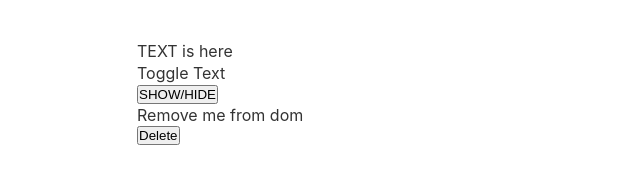
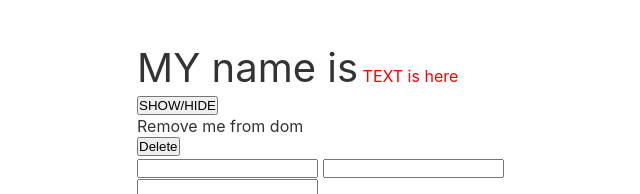
Before and after one commit to yserane/JSTraining, a plain HTML site: page Day2/JSHTMLPractice/index.html in a window 1280 px wide. Both pictures are taken after a click on the button "SHOW/HIDE". Shown: the top 194 px of the page, without its empty margins (263-903 px from the left). Drawn offline with Linux system fonts and the light colour scheme.

Commit message:
day 2 session

```diff
--- a/Day2/JSHTMLPractice/index.html
+++ b/Day2/JSHTMLPractice/index.html
@@ -10,17 +10,18 @@
 </head>
 
 <body>
-    <div class="container">
-        <span id="span-id-1"></span>
+    <div class="container" id="main-dev">
+        <span id="span-id-1">MOM 2</span>
         <span class="span-class-1">TEXT is here</span>
         <div>
             <p id="p-1">Toggle Text</p>
-            <button onclick="toggleMe()">SHOW/HIDE</button>
+            <button onclick="toggleMe(event)">SHOW/HIDE</button>
         </div>
         <div>
             <p id="p-2">Remove me from dom</p>
             <button onclick="removeFromDom()">Delete</button>
         </div>
+        <input type="text">
 
     </div>
 
--- a/Day2/JSHTMLPractice/practice.js
+++ b/Day2/JSHTMLPractice/practice.js
@@ -7,3 +7,76 @@
 // add to dom
 // add eventlistener to element
 //remove from dom
+
+document.getElementById("span-id-1").innerHTML = "MY name is";
+
+let spanText = document.getElementById("span-id-1").innerHTML;
+let spanTags = document.getElementsByTagName("span");
+// console.log(s)
+if (spanText.includes("a"))
+    document.getElementsByClassName("span-class-1")[0].style.color= "red";
+else
+    document.getElementsByClassName("span-class-1")[0].style.color= "blue";
+
+    document.getElementById("span-id-1").style.fontSize = "40px";
+
+
+    document.getElementById("span-id-1").addEventListener("click", (e)=> console.log(e));
+    document.getElementById("span-id-1").click = function(event){
+
+    }
+
+    document.getElementById("span-id-1").click = ()=> console.log();
+
+
+    function toggleMe(event) {
+        let p = document.getElementById("p-1");
+
+        if (p.style.display === "none") {
+            p.style.display = "block";
+          } else {
+            p.style.display = "none";
+          }
+
+    }
+
+    let newInputHTML = document.createElement("input");
+    newInputHTML.setAttribute("type", "text");
+    newInputHTML.setAttribute("id", "input-1");
+    newInputHTML.addEventListener("keydown", function(event){
+        alert(event.key);
+    })
+    document.getElementsByClassName("container")[0].appendChild(newInputHTML);
+
+
+
+    removeFromDom = () => {
+        let p = document.getElementById("p-2");
+        p.remove();
+    }
+
+
+
+
+
+
+1. //get text of span with id
+// add a texy to the second span
+// change the color to red
+function toggleMe(event) {
+    let pHTML = document.getElementsByTagName("p")[0];
+    pHTML.style.display == "none"?
+     pHTML.style.display="block":
+     pHTML.style.display="none";
+
+     let input = document.createElement("input");
+     input.setAttribute("type", "text");
+     let container = document.getElementById("main-dev");
+     input.addEventListener("click", (event) => console.log(event));
+     input.click = function(){
+
+     };
+     container.appendChild(input);
+
+
+}
```
